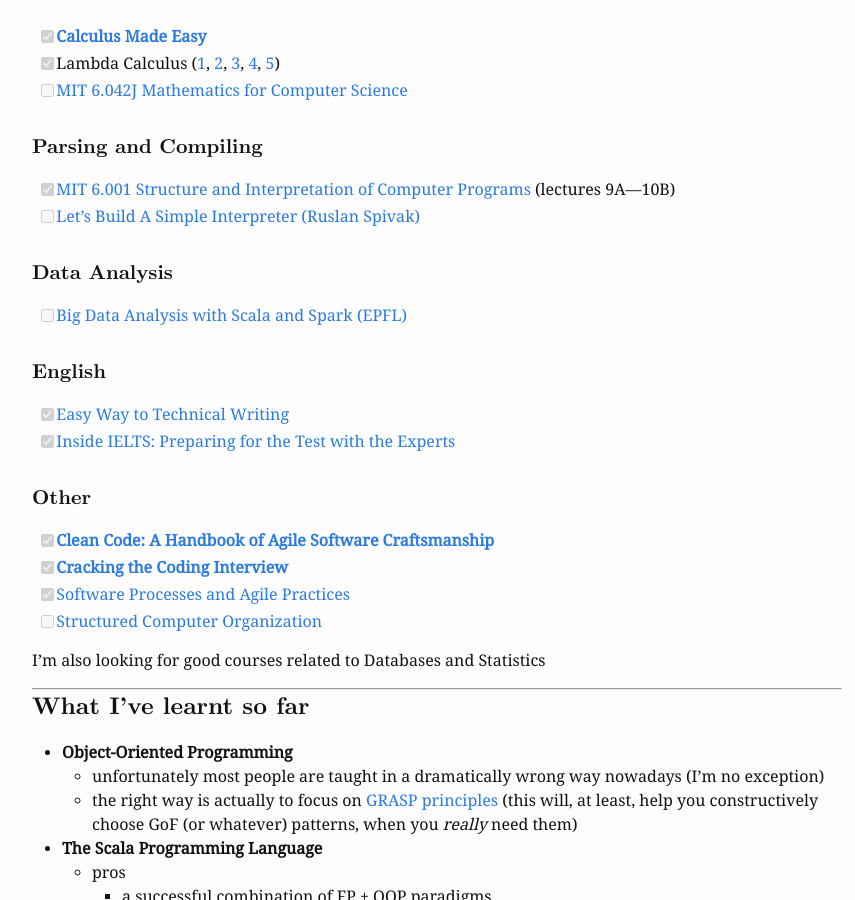
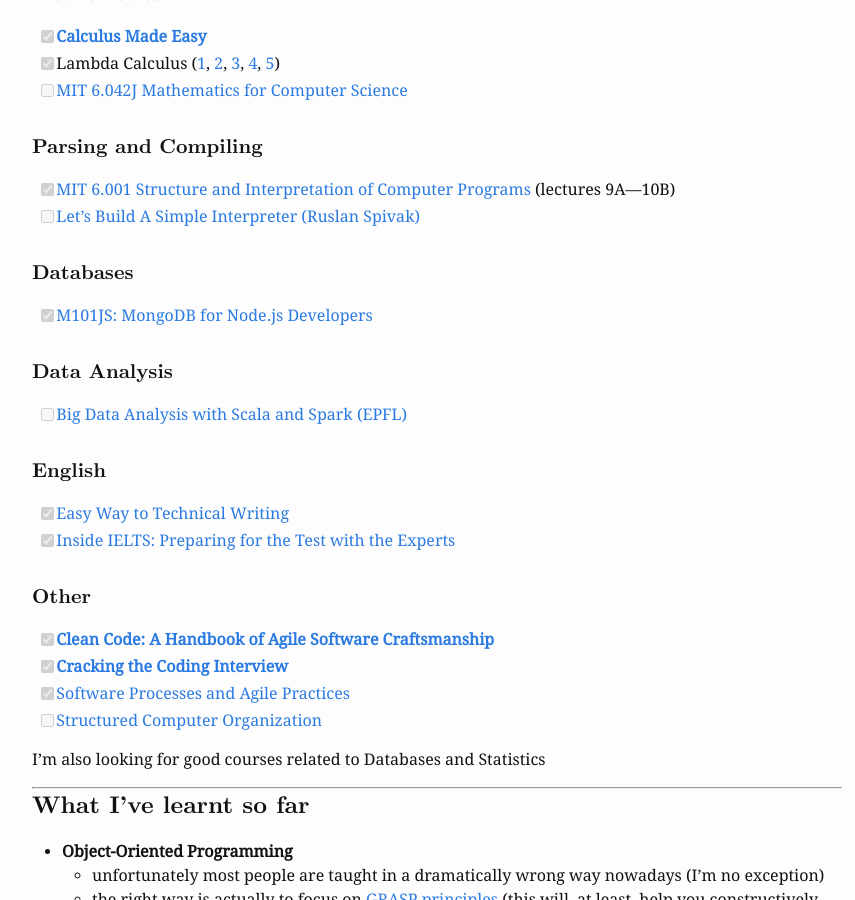
Before and after one commit to alopatindev/alopatindev.github.io, a Jekyll site: the page built from _posts/2016-11-29-self-learning.markdown, in a window 1280 px wide and 900 px high, scrolled down 1485 px. Shown: the whole window, without its empty margins (203-1058 px from the left). Built offline with Jekyll 4.4.1, drawn with Linux system fonts in a browser that asks for light colours; comment, search, counter and statistics services are not loaded.

Commit message:
update 2016-11-29-self-learning

```diff
--- a/_posts/2016-11-29-self-learning.markdown
+++ b/_posts/2016-11-29-self-learning.markdown
@@ -56,6 +56,9 @@
 - [x][MIT 6.001 Structure and Interpretation of Computer Programs](https://www.youtube.com/watch?v=2Op3QLzMgSY&list=PL8FE88AA54363BC46) (lectures 9A—10B)
 - [ ][Let’s Build A Simple Interpreter (Ruslan Spivak)](https://ruslanspivak.com/lsbasi-part1)
 
+#### Databases
+- [x][M101JS: MongoDB for Node.js Developers](https://university.mongodb.com/courses/M101JS/about)
+
 #### Data Analysis
 - [ ][Big Data Analysis with Scala and Spark (EPFL)](https://www.coursera.org/learn/big-data-analysys)
 
```
